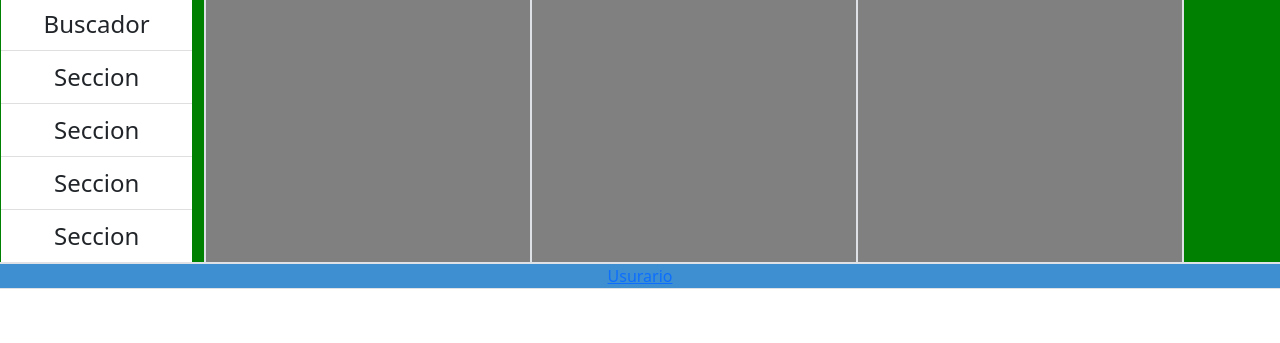
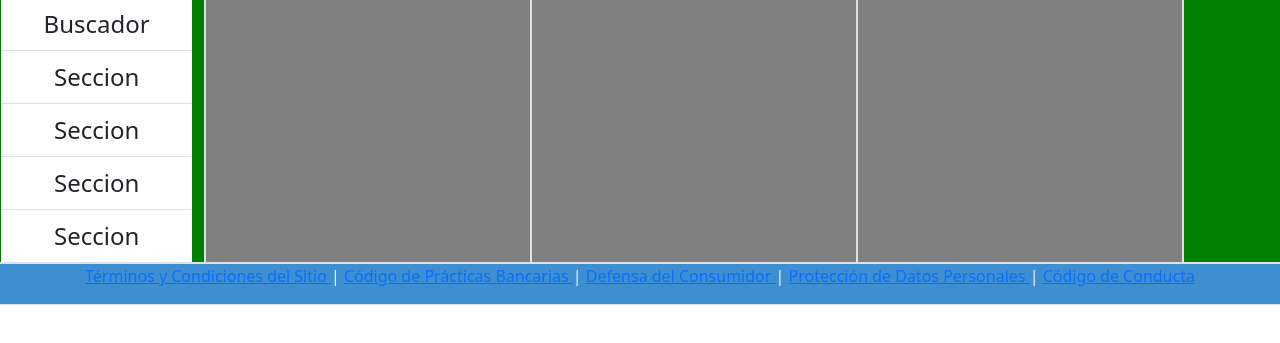
Before and after one commit to Juan-Cruz-P/ITBA, a plain HTML site: page -Main/index.html in a window 1280 px wide. Shown: the part 203-546 px from the top of the page. Drawn offline with nearby package versions, Linux system fonts and the light colour scheme; files that its build step writes are made by us from their sources.

```diff
--- a/-html/index.html
+++ b/-Main/index.html
@@ -93,7 +93,13 @@
     <!-- Footer -->
     <div class="row" style="background-color: #3E8FD1; color: #F3F8FC;">
         <div class="col-12 text-center border">
-            <a class="" href="#">Usurario</a>
+            <p id="extras">
+                <a href="#">Términos y Condiciones del Sitio </a>|
+                <a href="#">Código de Prácticas Bancarias </a>|
+                <a href="#">Defensa del Consumidor </a>|
+                <a href="#">Protección de Datos Personales </a>|
+                <a href="#">Código de Conducta </a>
+              </p>
         </div>
     </div>
 </body>
```
Also changed, not shown: -Login/custom.scss (added), -Login/index.html (added), -Login/style.css (added), -Main/custom.scss (renamed from -style/custom.scss), -Main/style.css (added), -Main/test.html (added).
